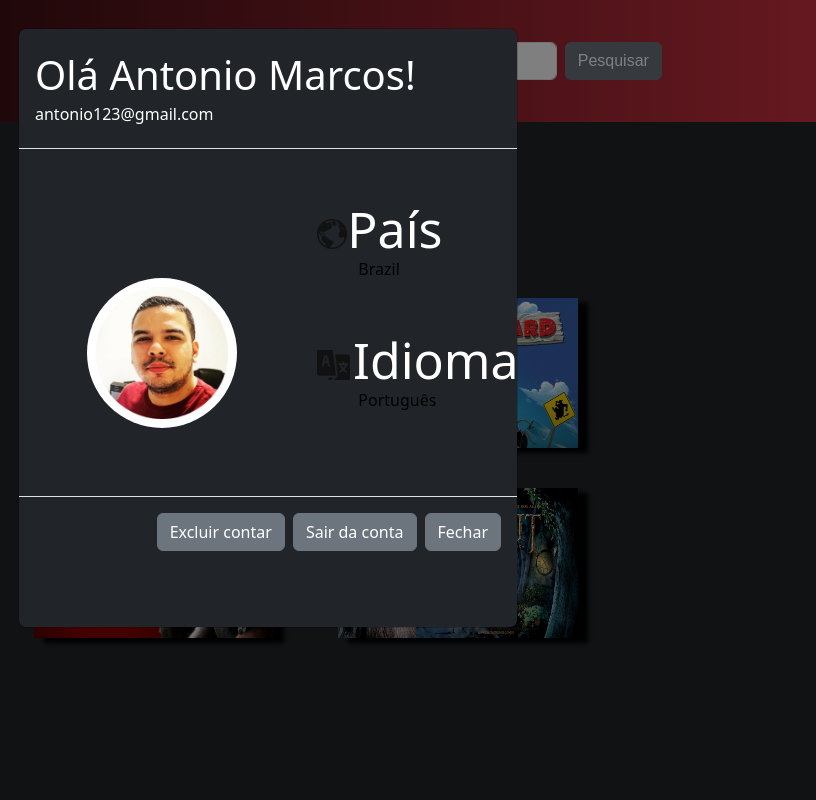
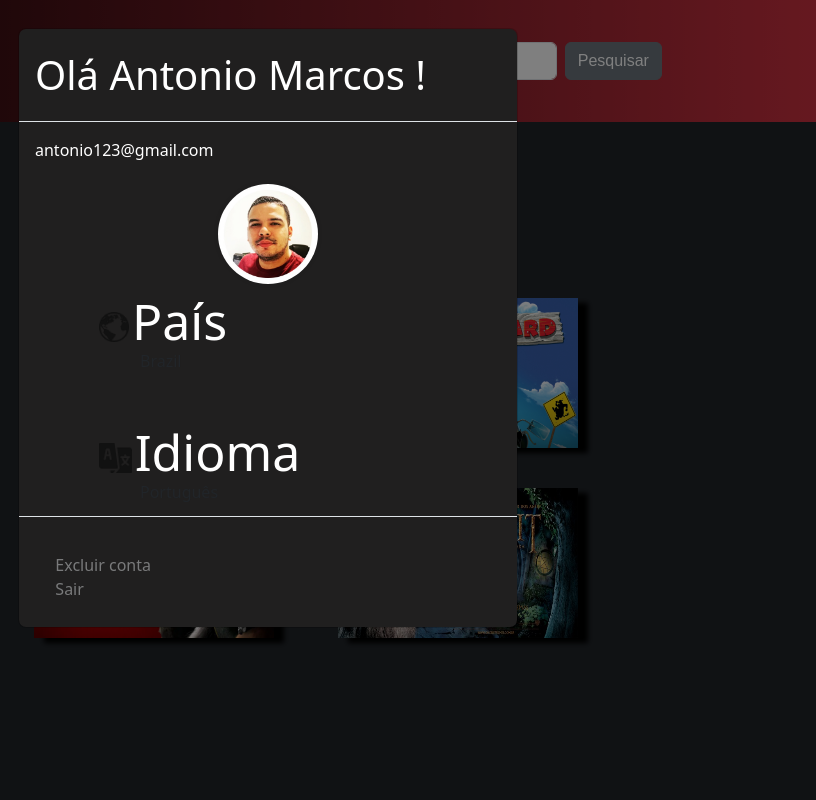
Before and after one commit to RafaFonPessoa/stream-up, a plain HTML site: page telaMLista.html in a window 1280 px wide. Both pictures are taken after a click on the link 1230 px from the left and 60 px from the top of the page. Shown: the top 800 px of the page, 372-1188 px from the left. Drawn offline with nearby package versions, Linux system fonts and the light colour scheme.

Commit message:
Add files via upload

```diff
--- a/telaMLista.html
+++ b/telaMLista.html
@@ -1,12 +1,14 @@
 <!DOCTYPE html>
 <html lang="en">
+
 <head>
   <meta charset="UTF-8">
   <meta http-equiv="X-UA-Compatible" content="IE=edge">
   <meta name="viewport" content="width=device-width, initial-scale=1.0">
   <title>Minha Lista</title>
   <link rel="stylesheet" href="styleModal.css">
-    <link href="https://cdn.jsdelivr.net/npm/bootstrap@5.3.0-alpha3/dist/css/bootstrap.min.css" rel="stylesheet" integrity="sha384-KK94CHFLLe+nY2dmCWGMq91rCGa5gtU4mk92HdvYe+M/SXH301p5ILy+dN9+nJOZ" crossorigin="anonymous">
+  <link href="https://cdn.jsdelivr.net/npm/bootstrap@5.3.0-alpha3/dist/css/bootstrap.min.css" rel="stylesheet"
+    integrity="sha384-KK94CHFLLe+nY2dmCWGMq91rCGa5gtU4mk92HdvYe+M/SXH301p5ILy+dN9+nJOZ" crossorigin="anonymous">
 
 
   <!-- Importando o jQuery -->
@@ -64,11 +66,33 @@
       width: 240px;
       height: 150px;
       margin: 20px;
-        box-shadow: 10px 5px 5px black;;
+      box-shadow: 10px 5px 5px black;
+      ;
     }
+
+    .col {
+      transition: transform 0.3s ease-in-out;
+    }
+
+    .col:hover {
+      transform: translateY(-10%);
+    }
+
+
+    .item {
+      position: relative;
+      padding: 0 2px;
+      transition: transform 0.3s ease-in-out;
+    }
+
+    .item:hover {
+      transform: translateY(-10%);
+    }
+
   </style>
 
 </head>
+
 <body class="bg-dark">
 
   <!-- Navbar -->
@@ -105,74 +129,70 @@
 
 
   <div style="padding: 20px;">
-        <div class="bg-secondary text-white text-center rounded"style="width: 250px; margin: auto; padding: 10px;">
+    <div class="bg-secondary text-white text-center rounded" style="width: 250px; margin: auto; padding: 10px;">
       <h1>Minha Lista</h1>
     </div>
 
     <!-- Lista -->
-        <div class="text-white text-center rounded"style="width: 100%; height: 100vh; margin-top: 50px; padding: 10px;">
+    <div class="text-white text-center rounded" style="width: 100%; height: 100vh; margin-top: 50px; padding: 10px;">
       <div class="container text-center">
         <div class="row row-cols-auto">
           <div class="col">
-                    <a href="telaFilme.html"><img id="filmeLista"src="/imagens/matrix.jpeg"></a>
+            <a href="telaFilme.html"><img id="filmeLista" src="/imagens/matrix.jpeg"></a>
           </div>
           <div class="col">
-                    <img id="filmeLista"src="/imagens/vidro.jpeg">
+            <img id="filmeLista" src="/imagens/vidro.jpeg">
           </div>
           <div class="col">
-                    <img id="filmeLista"src="/imagens/segredosDosAnimais.jpeg">
+            <img id="filmeLista" src="/imagens/segredosDosAnimais.jpeg">
           </div>
           <div class="col">
-                    <img id="filmeLista"src="/imagens/Morbius.png">
+            <img id="filmeLista" src="/imagens/Morbius.png">
           </div>
           <div class="col">
-                    <img id="filmeLista"src="/imagens/slider/gatob.jpg">
+            <img id="filmeLista" src="/imagens/slider/gatob.jpg">
           </div>
           <div class="col">
-                    <img id="filmeLista"src="/imagens/hobbit.jpg">
+            <img id="filmeLista" src="/imagens/hobbit.jpg">
           </div>
           <div class="col">
-                    <img id="filmeLista"src="/imagens/bohemian.jpg">
+            <img id="filmeLista" src="/imagens/bohemian.jpg">
           </div>
         </div>
       </div>
     </div>
   </div>
 
+
   <!--------------------- Codigo da modal ------------------------->
 
   <!-- Modal Perfil -->
   <div class="modal fade" id="exampleModal" tabindex="-1" aria-labelledby="exampleModalLabel" aria-hidden="true">
     <div class="modal-dialog">
-      <div class="modal-content bg-dark text-white">
+      <div class="modal-content" id="cor">
         <div class="modal-header">
-          <div class="row">
-            <h1 class="modal-title" id="exampleModalLabel">Olá Antonio Marcos!</h1>
-            <h6>antonio123@gmail.com</h6>
+          <h1 class="modal-title" id="exampleModalLabel">Olá Antonio Marcos !</h1>
         </div>
+        <div class="modal-body text-white">
+          <p>antonio123@gmail.com</p>
         </div>
-        <div class="modal-body d-flex justify-content-center align-items-center">
-          <img src="imagens/marcos.jpeg" style="width: 150px; height: 150px;" class="rounded-circle"
-            alt="Foto de perfil">
+        <div class="jota">
+          <img src="imagens/marcos.jpeg" class="rounded-circle" alt="Foto de perfil">
+        </div>
         <div class="paisIdioma">
           <div>
-              <p><a href="#" class="btnpais" data-bs-toggle="modal" data-bs-target="#modalpais"><img
-                    src="imagens/mundo1.png" style="margin-right: 10px;" id="mundo">País</a></p>
+          <p><a href="#" class="btnpais" data-bs-toggle="modal" data-bs-target="#modalpais"> <img src="imagens/mundo1.png" alt="" id="mundo"> País</a></a></p>
           <p id="salve">Brazil</p>
           </div>
           <div>
-              <p><a href="#" class="btnidioma" data-bs-toggle="modal" data-bs-target="#modalIdiomaPais"> <img
-                    src="imagens/idioma.png" alt="" id="idioma"> Idioma</a></p>
+          <p><a href="#" class="btnidioma" data-bs-toggle="modal" data-bs-target="#modalIdiomaPais" > <img src="imagens/idioma.png" alt="" id="idioma"> Idioma</a></p>
           <p id="salvetmb">Português</p>
           </div>
         </div>
-        </div>
         <div class="modal-footer">
-          <button type="button" class="btn btn-secondary" data-bs-toggle="modal" data-bs-target="#excluirModal">Excluir
-            contar</button>
-          <button type="button" class="btn btn-secondary" data-bs-toggle="modal" data-bs-target="#sairModal">Sair da
-            conta</button>
-          <button type="button" class="btn btn-secondary" data-bs-dismiss="modal">Fechar</button>
+          <div>
+            <a href="#" class="btnex" data-bs-toggle="modal" data-bs-target="#excluirModal" >Excluir conta</a>
+            <a href="#" class="btnex" data-bs-toggle="modal" data-bs-target="#sairModal">Sair</a>
           </div>
         </div>
       </div>
@@ -182,7 +202,7 @@
   <!-- Modal Exluir Conta -->
   <div class="modal fade" id="excluirModal" tabindex="-1" aria-labelledby="exampleModalLabel" aria-hidden="true">
     <div class="modal-dialog">
-      <div class="modal-content bg-dark text-white" id="modalExcluir">
+      <div class="modal-content bg-dark" id="modalExcluir">
         <div class="modal-header">
           <h1 class="modal-title fs-5" id="exampleModalLabel">Excluir conta</h1>
         </div>
@@ -201,7 +221,7 @@
   <!-- Modal Sair da Conta -->
   <div class="modal fade" id="sairModal" tabindex="-1" aria-labelledby="exampleModalLabel" aria-hidden="true">
     <div class="modal-dialog">
-      <div class="modal-content bg-dark text-white" id="modalExcluir">
+      <div class="modal-content bg-dark" id="modalExcluir">
         <div class="modal-header">
           <h1 class="modal-title fs-5" id="exampleModalLabel">Sair da conta</h1>
         </div>
@@ -291,4 +311,5 @@
 
   <script src="https://maxcdn.bootstrapcdn.com/bootstrap/4.5.2/js/bootstrap.min.js"></script>
 </body>
+
 </html>
```
Also changed, not shown: telaLogin.html (+6 -1 lines), telaPrincipal.html (+3 -3 lines). Lines whose indentation alone changed are shown as unchanged.
